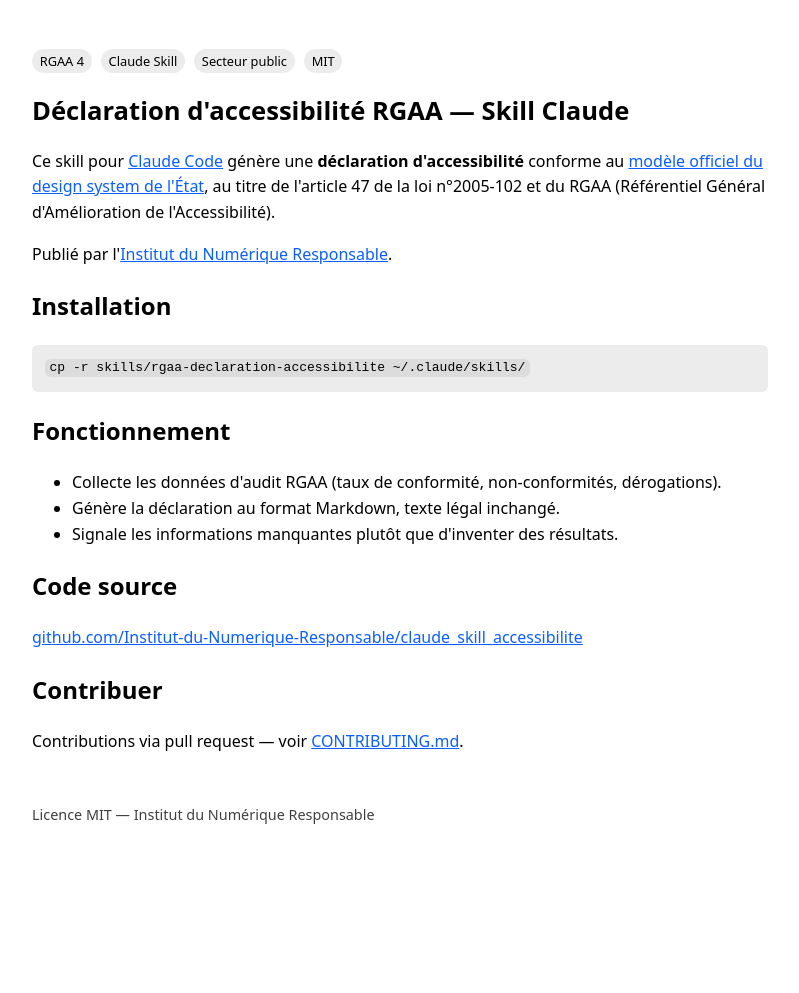
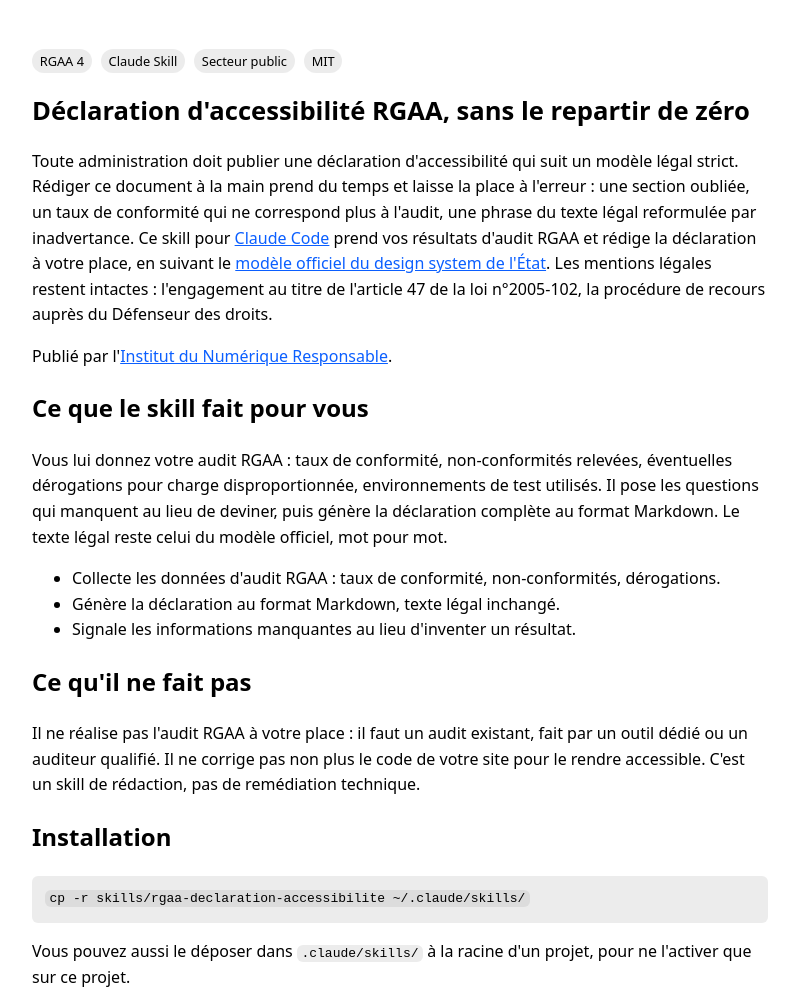
Before and after one commit to Institut-du-Numerique-Responsable/claude_skill_accessibilite, a plain HTML site: page docs/index.html in a window 1280 px wide. Shown: the top 993 px of the page, without its empty margins (240-1039 px from the left). Before the commit the page ends 890 px from the top, so only its background shows below. Drawn offline with Linux system fonts and the light colour scheme.

Commit message:
Étoffer et humaniser la page publique
Développe le texte (pourquoi le skill existe, ce qu'il ne fait pas,
liens WCAG/RGAA/article 47) et retire tous les tirets longs.

```diff
--- a/docs/index.html
+++ b/docs/index.html
@@ -3,9 +3,9 @@
 <head>
 <meta charset="utf-8">
 <meta name="viewport" content="width=device-width, initial-scale=1">
-<title>Claude Skill — Déclaration d'accessibilité RGAA</title>
-<meta name="description" content="Skill Claude pour générer une déclaration d'accessibilité RGAA conforme au modèle officiel de l'État, par l'Institut du Numérique Responsable.">
-<meta property="og:title" content="Claude Skill — Déclaration d'accessibilité RGAA">
+<title>Déclaration d'accessibilité RGAA : Skill Claude</title>
+<meta name="description" content="Skill Claude qui génère une déclaration d'accessibilité RGAA conforme au modèle officiel de l'État, publié par l'Institut du Numérique Responsable.">
+<meta property="og:title" content="Déclaration d'accessibilité RGAA : Skill Claude">
 <meta property="og:description" content="Générer une déclaration d'accessibilité RGAA conforme au modèle officiel gouv.fr, directement dans Claude.">
 <meta property="og:type" content="website">
 <style>
@@ -45,14 +45,20 @@
   <span class="badge">MIT</span>
 </p>
 
-<h1>Déclaration d'accessibilité RGAA — Skill Claude</h1>
+<h1>Déclaration d'accessibilité RGAA, sans le repartir de zéro</h1>
 
 <p>
-  Ce skill pour <a href="https://claude.com/claude-code">Claude Code</a>
-  génère une <strong>déclaration d'accessibilité</strong> conforme au
-  <a href="https://design.numerique.gouv.fr/outils/exemple-declaration-accessibilite/">modèle officiel du design system de l'État</a>,
-  au titre de l'article 47 de la loi n°2005-102 et du RGAA (Référentiel
-  Général d'Amélioration de l'Accessibilité).
+  Toute administration doit publier une déclaration d'accessibilité qui suit
+  un modèle légal strict. Rédiger ce document à la main prend du temps et
+  laisse la place à l'erreur : une section oubliée, un taux de conformité
+  qui ne correspond plus à l'audit, une phrase du texte légal reformulée par
+  inadvertance. Ce skill pour <a href="https://claude.com/claude-code">Claude Code</a>
+  prend vos résultats d'audit RGAA et rédige la déclaration à votre place, en
+  suivant le
+  <a href="https://design.numerique.gouv.fr/outils/exemple-declaration-accessibilite/">modèle officiel du design system de l'État</a>.
+  Les mentions légales restent intactes : l'engagement au titre de l'article
+  47 de la loi n°2005-102, la procédure de recours auprès du Défenseur des
+  droits.
 </p>
 
 <p>
@@ -60,15 +66,34 @@
   Responsable</a>.
 </p>
 
+<h2>Ce que le skill fait pour vous</h2>
+<p>
+  Vous lui donnez votre audit RGAA : taux de conformité, non-conformités
+  relevées, éventuelles dérogations pour charge disproportionnée,
+  environnements de test utilisés. Il pose les questions qui manquent au
+  lieu de deviner, puis génère la déclaration complète au format Markdown.
+  Le texte légal reste celui du modèle officiel, mot pour mot.
+</p>
+<ul>
+  <li>Collecte les données d'audit RGAA : taux de conformité, non-conformités, dérogations.</li>
+  <li>Génère la déclaration au format Markdown, texte légal inchangé.</li>
+  <li>Signale les informations manquantes au lieu d'inventer un résultat.</li>
+</ul>
+
+<h2>Ce qu'il ne fait pas</h2>
+<p>
+  Il ne réalise pas l'audit RGAA à votre place : il faut un audit existant,
+  fait par un outil dédié ou un auditeur qualifié. Il ne corrige pas non
+  plus le code de votre site pour le rendre accessible. C'est un skill de
+  rédaction, pas de remédiation technique.
+</p>
+
 <h2>Installation</h2>
 <pre><code>cp -r skills/rgaa-declaration-accessibilite ~/.claude/skills/</code></pre>
-
-<h2>Fonctionnement</h2>
-<ul>
-  <li>Collecte les données d'audit RGAA (taux de conformité, non-conformités, dérogations).</li>
-  <li>Génère la déclaration au format Markdown, texte légal inchangé.</li>
-  <li>Signale les informations manquantes plutôt que d'inventer des résultats.</li>
-</ul>
+<p>
+  Vous pouvez aussi le déposer dans <code>.claude/skills/</code> à la racine
+  d'un projet, pour ne l'activer que sur ce projet.
+</p>
 
 <h2>Code source</h2>
 <p>
@@ -77,12 +102,21 @@
 
 <h2>Contribuer</h2>
 <p>
-  Contributions via pull request — voir
+  Les contributions passent par une pull request, voir
   <a href="https://github.com/Institut-du-Numerique-Responsable/claude_skill_accessibilite/blob/main/CONTRIBUTING.md">CONTRIBUTING.md</a>.
+  Si vous modifiez le texte légal du modèle, expliquez l'écart constaté avec
+  la version officielle : ce n'est pas un endroit pour reformuler le style.
 </p>
 
+<h2>Pour aller plus loin</h2>
+<ul>
+  <li><a href="https://accessibilite.numerique.gouv.fr/">RGAA, le référentiel officiel</a></li>
+  <li><a href="https://www.w3.org/WAI/standards-guidelines/wcag/">WCAG, la norme W3C dont le RGAA est la transposition française</a></li>
+  <li><a href="https://www.legifrance.gouv.fr/loda/article_lc/LEGIARTI000031977820">Article 47 de la loi n°2005-102</a></li>
+</ul>
+
 <footer>
-  Licence MIT — Institut du Numérique Responsable
+  Licence MIT, Institut du Numérique Responsable.
 </footer>
 </body>
 </html>
```
